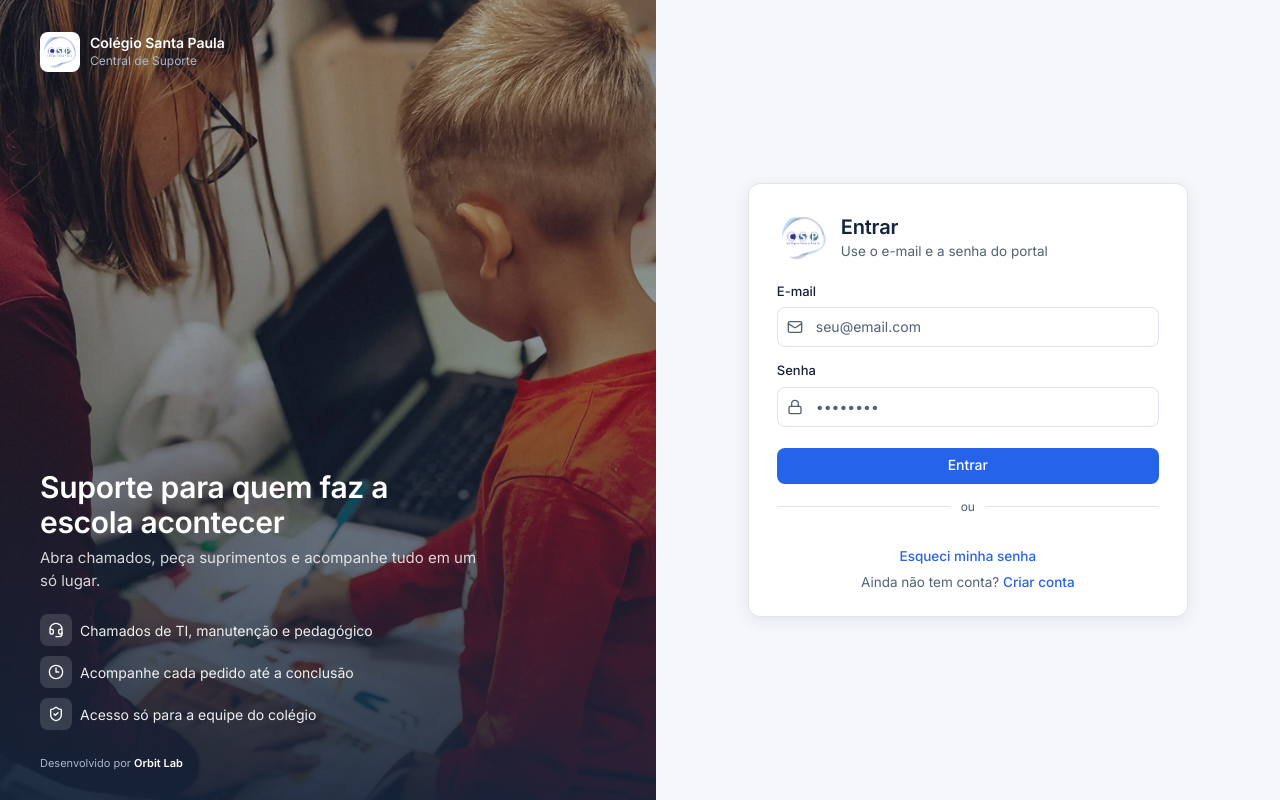
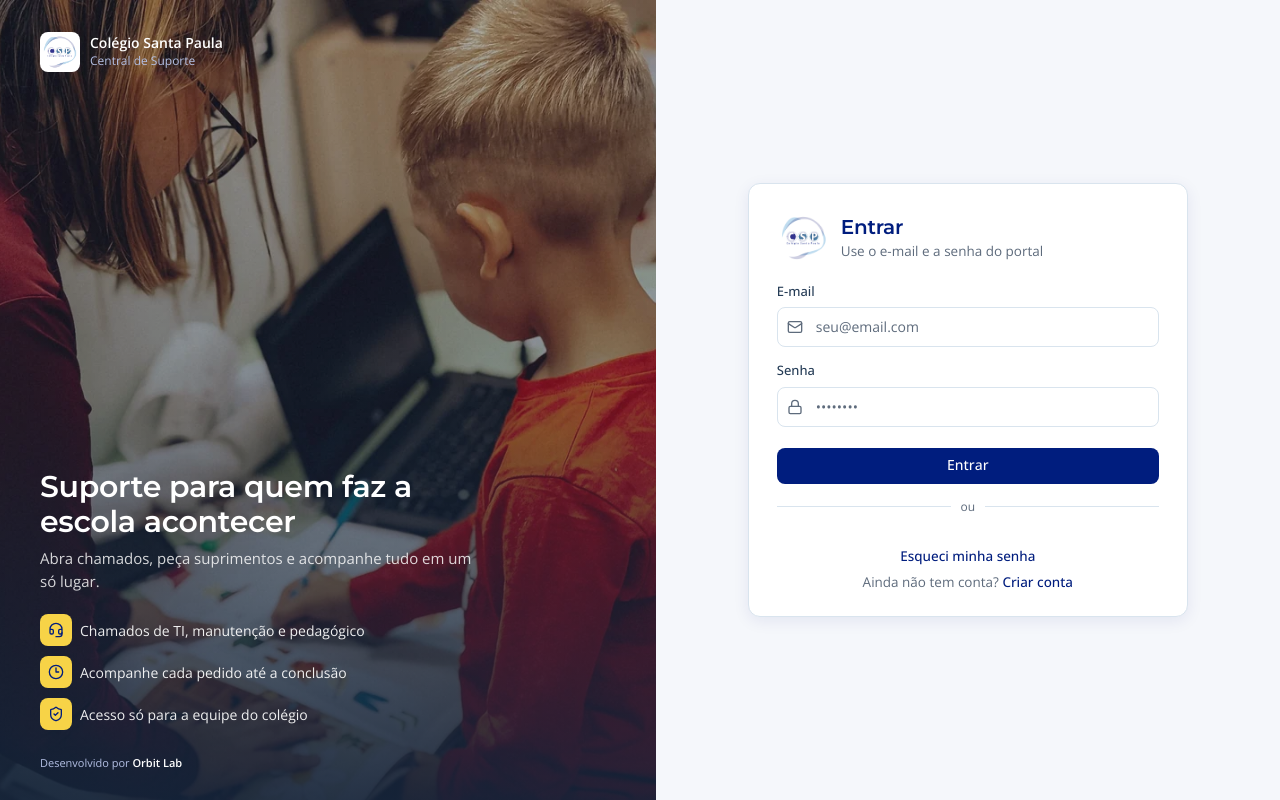
Before and after one commit to rronaldovasconcelos-star/ServiceDeskCSP, a React (Vite) app in the folder frontend/: page /login in a window 1280 px wide. Built offline with nearby package versions, Linux system fonts and the light colour scheme; no server answers.

Commit message:
visual: paleta e fontes do site colegiosantapaula.com.br nos tokens (azul #001D7E, vinho #5F194A, amarelo #F7D347, azul-claro #DCEBF4, texto #253C56; Montserrat nos titulos, Open Sans no texto), tema escuro derivado, contraste AA conferido; docs atualizadas

```diff
--- a/frontend/index.html
+++ b/frontend/index.html
@@ -13,7 +13,7 @@
     <title>Central de Suporte — Colégio Santa Paula</title>
     <link rel="preconnect" href="https://fonts.googleapis.com" />
     <link rel="preconnect" href="https://fonts.gstatic.com" crossorigin />
-    <link href="https://fonts.googleapis.com/css2?family=Inter:wght@400;500;600;700&display=swap" rel="stylesheet" />
+    <link href="https://fonts.googleapis.com/css2?family=Montserrat:wght@600;700&family=Open+Sans:wght@400;500;600;700&display=swap" rel="stylesheet" />
   </head>
   <body>
     <div id="root"></div>
--- a/frontend/src/index.css
+++ b/frontend/src/index.css
@@ -4,7 +4,10 @@
 /*
   Sistema visual "Central de Suporte CSP" (28/10/2026).
   Direção: Jira Service Management / Zendesk — navegação em azul-marinho,
-  área de trabalho clara e plana, Inter, raios 8/12/16, sombras suaves.
+  área de trabalho clara e plana, raios 8/12/16, sombras suaves.
+  Cores e fontes = identidade do site colegiosantapaula.com.br (28/10/2026):
+  azul #001D7E, vinho #5F194A, amarelo #F7D347, azul-claro #DCEBF4,
+  texto #253C56; Montserrat nos títulos, Open Sans no texto.
   Verde, âmbar e vermelho só em estados, sempre com texto ou ícone.
 
   Regra: NENHUMA cor hex fora deste arquivo. Páginas usam variáveis ou classes.
@@ -14,20 +17,20 @@
 */
 :root {
   /* ── marca e ação ── */
-  --navy: #14243B;
-  --primary: #2563EB;
-  --primary-hover: #1D4ED8;
-  --primary-ink: #2563EB;
-  --primary-soft: #EAF1FE;
+  --navy: #001D7E;
+  --primary: #001D7E;
+  --primary-hover: #00155E;
+  --primary-ink: #001D7E;
+  --primary-soft: #DCEBF4;
 
   /* ── superfícies e texto ── */
   --bg: #F5F7FB;
   --surface: #FFFFFF;
-  --surface-2: #F8FAFD;
-  --text: #172033;
-  --text-2: #526176;
-  --line: #DFE5EE;
-  --line-strong: #C9D3E0;
+  --surface-2: #F3F8FC;
+  --text: #253C56;
+  --text-2: #5E6B7C;
+  --line: #D9E4EE;
+  --line-strong: #BFCEDD;
 
   /* ── estados: sólido / tinta (texto sobre o suave) / suave ── */
   --success: #15803D;
@@ -39,17 +42,17 @@
   --danger: #DC2626;
   --danger-ink: #991B1B;
   --danger-soft: #FEE2E2;
-  --info-ink: #1D4ED8;
-  --info-soft: #DBEAFE;
-  --neutral-ink: #526176;
+  --info-ink: #001D7E;
+  --info-soft: #DCEBF4;
+  --neutral-ink: #5E6B7C;
   --neutral-soft: #EEF1F6;
-  --violet: #6D28D9;
-  --violet-ink: #5B21B6;
-  --violet-soft: #EDE9FE;
+  --violet: #5F194A;
+  --violet-ink: #5F194A;
+  --violet-soft: #F4E6EE;
 
   /* ── sobre o navy (sidebar, faixa de login) ── */
   --on-navy: #FFFFFF;
-  --on-navy-muted: #A9B6CC;
+  --on-navy-muted: #B3BFE3;
   --navy-line: rgba(255,255,255,0.08);
   --navy-active: rgba(255,255,255,0.12);
 
@@ -58,7 +61,11 @@
   --status-andamento: var(--primary);
   --status-concluido: var(--success);
   --status-cancelado: #7A879B;
-  --kanban-col-bg: rgba(223,229,238,0.35);
+  --kanban-col-bg: rgba(220,235,244,0.45);
+  /* ── marca: amarelo do site (marcadores, detalhes sobre o navy) ── */
+  --brand-yellow: #F7D347;
+  --brand-yellow-ink: #6B5300;
+  --brand-yellow-soft: #FDF5CF;
 
   /* ── raios e sombras ── */
   --radius-sm: 8px;
@@ -66,9 +73,9 @@
   --radius-lg: 16px;
   --radius-badge: 6px;
   --radius-pill: 999px;
-  --shadow-sm: 0 1px 2px rgba(23,32,51,0.06);
-  --shadow-md: 0 4px 16px rgba(23,32,51,0.08);
-  --shadow-lg: 0 16px 40px rgba(23,32,51,0.16);
+  --shadow-sm: 0 1px 2px rgba(0,29,126,0.06);
+  --shadow-md: 0 4px 16px rgba(0,29,126,0.08);
+  --shadow-lg: 0 16px 40px rgba(0,29,126,0.18);
 
   /* ── legados (aliases; não criar uso novo) ── */
   --electric: var(--primary-ink);
@@ -97,13 +104,15 @@
 }
 
 .dark {
-  --navy: #0F1B30;
-  --primary-ink: #60A5FA;
-  --primary-soft: rgba(59,130,246,0.18);
+  --navy: #05113F;
+  --primary: #3A5FD9;
+  --primary-hover: #4A6FE6;
+  --primary-ink: #8FB0FF;
+  --primary-soft: rgba(58,95,217,0.22);
 
-  --bg: #0B1220;
-  --surface: #121B2E;
-  --surface-2: #182338;
+  --bg: #0A1024;
+  --surface: #121A33;
+  --surface-2: #19233F;
   --text: #E6EBF3;
   --text-2: #A3AFC2;
   --line: #243049;
@@ -118,15 +127,17 @@
   --danger: #F87171;
   --danger-ink: #FCA5A5;
   --danger-soft: rgba(239,68,68,0.16);
-  --info-ink: #93C5FD;
-  --info-soft: rgba(59,130,246,0.18);
+  --info-ink: #A9C2FF;
+  --info-soft: rgba(58,95,217,0.22);
   --neutral-ink: #A3AFC2;
   --neutral-soft: rgba(163,175,194,0.14);
-  --violet: #C4B5FD;
-  --violet-ink: #C4B5FD;
-  --violet-soft: rgba(139,92,246,0.18);
+  --violet: #E7A9CF;
+  --violet-ink: #EFB9DA;
+  --violet-soft: rgba(126,0,81,0.26);
+  --brand-yellow-ink: #F7D347;
+  --brand-yellow-soft: rgba(247,211,71,0.16);
 
-  --on-navy-muted: #9FACC4;
+  --on-navy-muted: #A7B3D8;
   --status-cancelado: #8793A8;
   --kanban-col-bg: rgba(11,18,32,0.6);
 
@@ -142,7 +153,7 @@
 
 html, body {
   margin: 0;
-  font-family: 'Inter', system-ui, -apple-system, 'Segoe UI', Roboto, sans-serif;
+  font-family: 'Open Sans', system-ui, -apple-system, 'Segoe UI', Roboto, sans-serif;
   font-size: 14px;
   line-height: 1.5;
   background-color: var(--bg);
@@ -150,7 +161,7 @@ html, body {
   -webkit-font-smoothing: antialiased;
 }
 
-h1, h2, h3, h4 { font-weight: 600; margin: 0; color: var(--text); }
+h1, h2, h3, h4 { font-family: 'Montserrat', 'Open Sans', system-ui, sans-serif; font-weight: 700; margin: 0; color: var(--text); }
 h1 { font-size: 24px; letter-spacing: -0.01em; line-height: 1.2; }
 h2 { font-size: 18px; letter-spacing: -0.01em; line-height: 1.3; }
 h3 { font-size: 15px; line-height: 1.4; }
@@ -1080,7 +1091,7 @@ select.field { padding-right: 32px; }
 .auth-photo-sub { font-size: 15px; color: rgba(255,255,255,0.82); max-width: 440px; margin: 0 0 22px; }
 .auth-photo .auth-points { margin: 0; justify-content: flex-start; max-width: none; flex-direction: column; gap: 10px; }
 .auth-photo .auth-point { color: rgba(255,255,255,0.92); font-size: 14px; }
-.auth-photo .auth-point .icon-tile { background: rgba(255,255,255,0.14); color: #fff; }
+.auth-photo .auth-point .icon-tile { background: var(--brand-yellow); color: var(--navy); }
 @media (min-width: 1024px) {
   .auth-page { display: grid; grid-template-columns: minmax(0, 1.05fr) minmax(0, 1fr); }
   .auth-photo { display: block; min-height: 100vh; }
```
Also changed, not shown: 1 other file (tests, documents, lock files or other folders).
